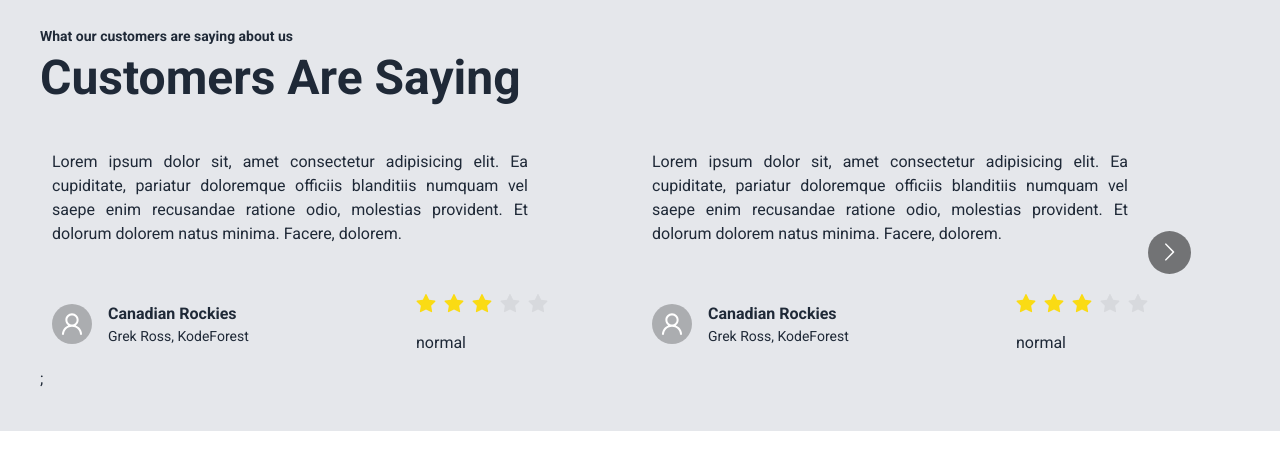
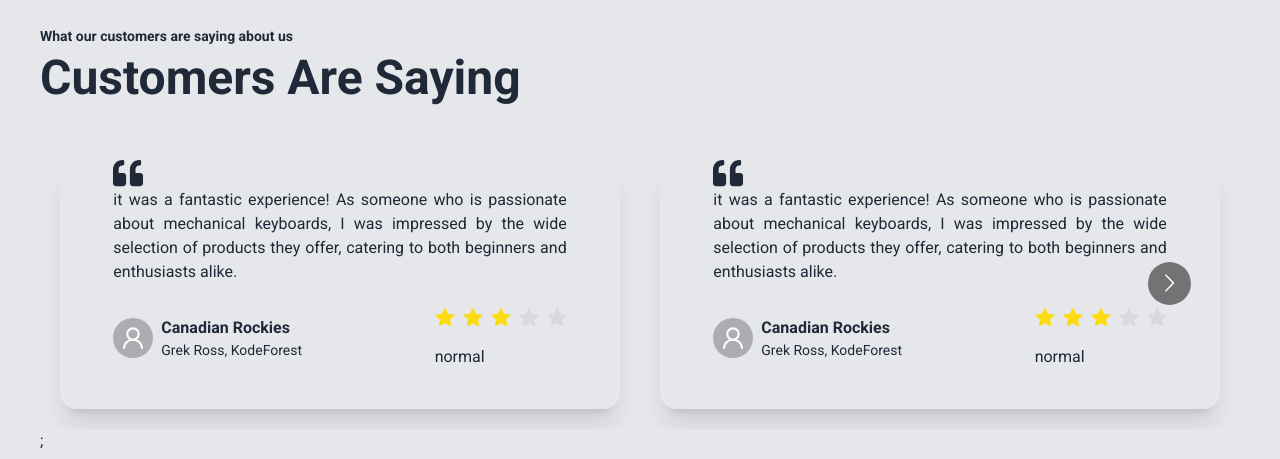
Before and after one commit to Foysal79/KeyCrafter-s-Shop, a React (Vite) app: page / in a window 1280 px wide. Shown: the part 2440-2899 px from the top of the page. Built offline with nearby package versions, Linux system fonts and the light colour scheme.

Commit message:
castomer review session

```diff
--- a/src/components/layout/HomeLayout/KeyboardCompare.tsx
+++ b/src/components/layout/HomeLayout/KeyboardCompare.tsx
@@ -10,7 +10,7 @@ const KeyboardCompare = () => {
         <h1 className=" pb-6 pt-2 text-3xl md:text-5xl font-bold  font-roboto">
         Why Use Mechanical <br /> Keyboard ?
         </h1>
-        <p className="text-sm text-justify">In a world where efficiency and performance matter, mechanical keyboards have become the gold standard for both casual users and professionals. Unlike their membrane counterparts, mechanical keyboards offer a unique tactile feel, providing precise feedback with every keystroke. This not only improves typing accuracy but also enhances comfort during long sessions. With the added benefits of customization, durability, and ergonomic design, mechanical keyboards aren’t just a tool—they’re an experience. Whether you're gaming, coding, or simply typing, a mechanical keyboard brings a new level of control and satisfaction to your fingertips.</p>
+        <p className="text-sm text-justify">  In a world where efficiency and performance matter, mechanical keyboards have become the gold standard for both casual users and professionals. Unlike their membrane counterparts, mechanical keyboards offer a unique tactile feel, providing precise feedback with every keystroke. This not only improves typing accuracy but also enhances comfort during long sessions. With the added benefits of customization, durability, and ergonomic design, mechanical keyboards aren’t just a tool—they’re an experience. Whether you're gaming, coding, or simply typing, a mechanical keyboard brings a new level of control and satisfaction to your fingertips.</p>
       </div>
         <div
       className="flex-1"
--- a/src/components/layout/HomeLayout/Review.tsx
+++ b/src/components/layout/HomeLayout/Review.tsx
@@ -30,7 +30,7 @@ const Review = () => {
         Customers Are Saying
         </h1>
       </div>
-      <Carousel responsive={responsive}>
+      <Carousel responsive={responsive}  >
   <ReviewCard />
   <ReviewCard />
   <ReviewCard />
--- a/src/components/ui/ReviewCard.tsx
+++ b/src/components/ui/ReviewCard.tsx
@@ -1,21 +1,22 @@
 import React, { useState } from "react";
 import { Avatar, Flex, Rate } from "antd";
 import { UserOutlined } from "@ant-design/icons";
+import { FaQuoteLeft } from "react-icons/fa";
 
 const desc = ["terrible", "bad", "normal", "good", "wonderful"];
 const ReviewCard = () => {
   const [value, setValue] = useState(3);
 
   return (
-    <div>
-      <div  className="p-3 w-10/12 text-justify md:mb-6">
-        Lorem ipsum dolor sit, amet consectetur adipisicing elit. Ea cupiditate,
-        pariatur doloremque officiis blanditiis numquam vel saepe enim
-        recusandae ratione odio, molestias provident. Et dolorum dolorem natus
-        minima. Facere, dolorem.
+    <div className="shadow-xl rounded-2xl mx-5 px-2 my-5">
+      <div  className="w-10/12 mx-auto text-justify md:mb-6   "> <FaQuoteLeft  className="inline md:text-3xl " />
+        <p>
+        it was a fantastic experience! As someone who is passionate about mechanical keyboards, I was impressed by the wide selection of products they offer, catering to both beginners and enthusiasts alike.
+            </p>
+
       </div>
-      <div className=" md:flex items-center justify-between  space-y-2 md:space-y-0 p-3" >
-        <div className="flex items-center gap-4">
+      <div className=" md:flex items-center justify-between  space-y-2 md:space-y-0 w-10/12 mx-auto pb-10" >
+        <div className="flex items-center gap-2">
             <div>
             <Avatar size="large" icon={<UserOutlined />} />
             </div>
@@ -25,7 +26,7 @@ const ReviewCard = () => {
             </div>
         </div>
         {/* rating session*/}
-        <div className="md:pr-20 ">
+        <div className=" ">
           <Flex gap="middle" vertical>
             <Rate tooltips={desc} onChange={setValue} value={value} />
             {value ? <span>{desc[value - 1]}</span> : null}
```
